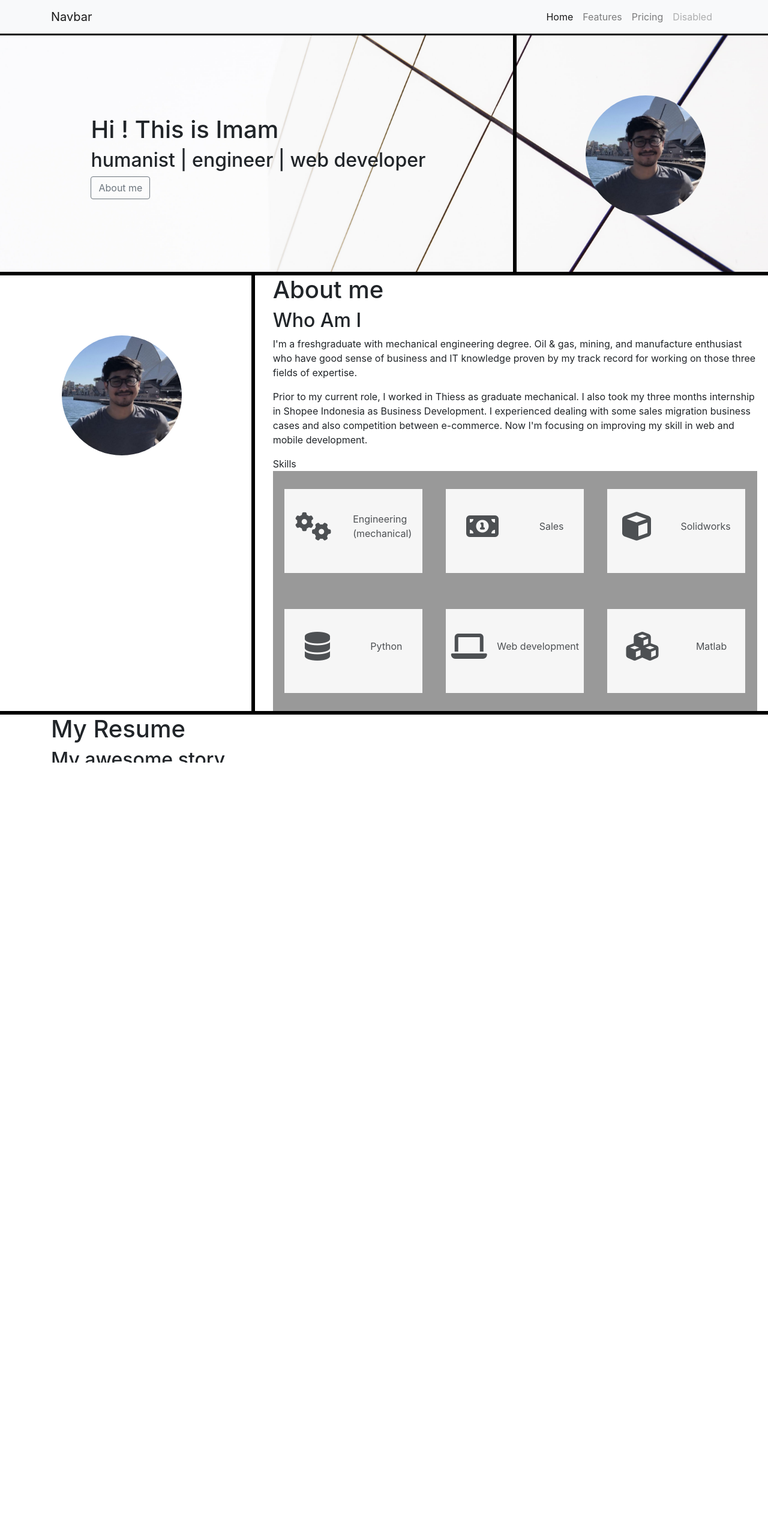
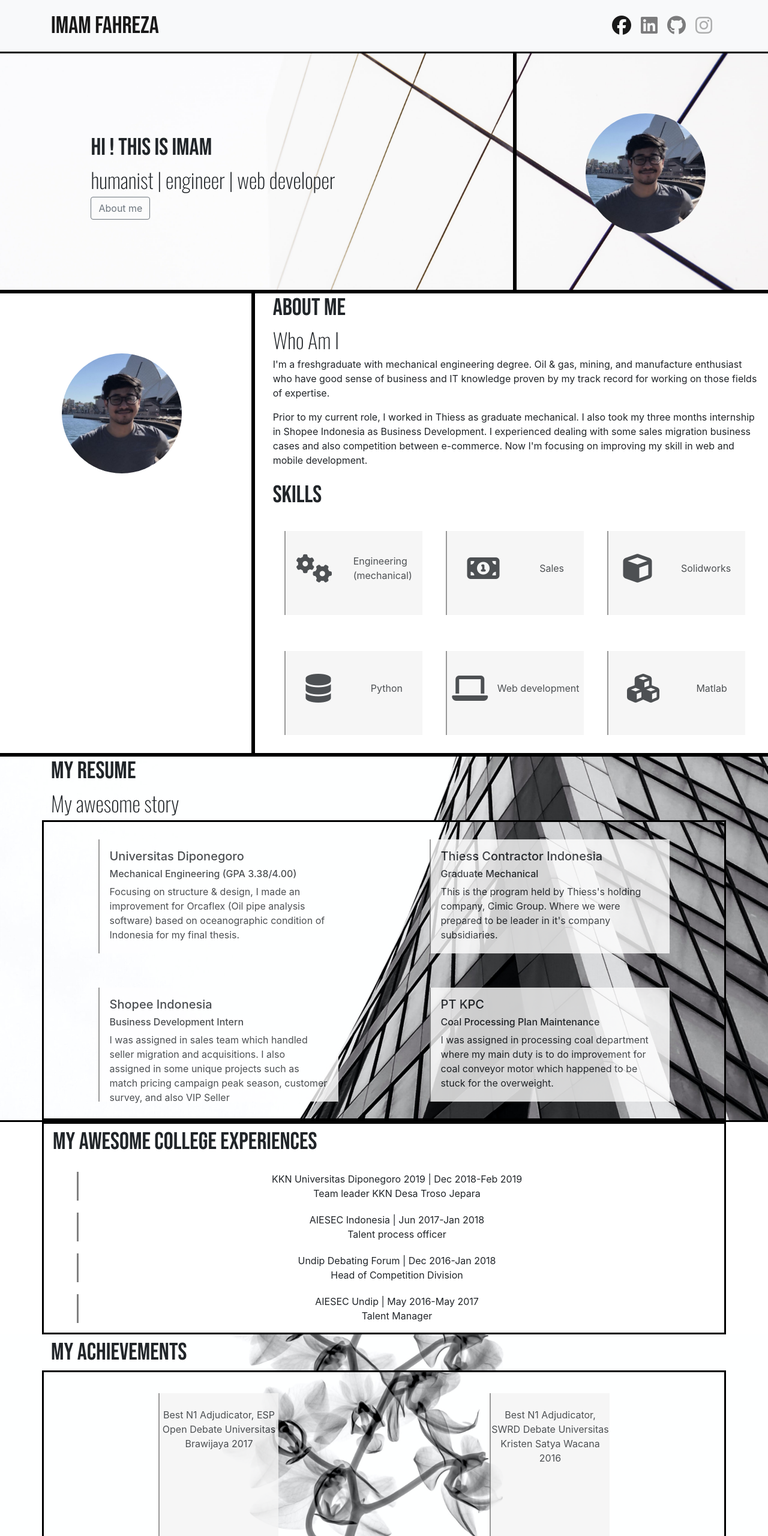
Before and after one commit to imamfahr/CV-online, a plain HTML site: page index.html in a window 1280 px wide. Shown: the top 2560 px of the page at 60% size. Drawn offline with nearby package versions, Linux system fonts and the light colour scheme.

```diff
--- a/index.html
+++ b/index.html
@@ -18,12 +18,15 @@
     <script src="https://use.fontawesome.com/ba840f2e53.js"></script>
     <link rel="stylesheet" href="style.css" />
     <title>Hello, world!</title>
+
+    <!-- font link -->
+    <link href="https://fonts.googleapis.com/css2?family=Bebas+Neue&family=Oswald:wght@200&display=swap" rel="stylesheet">
   </head>
   <body>
     <!-- navbar -->
     <nav class="navbar navbar-expand-lg navbar-light bg-light">
       <div class="container">
-        <a class="navbar-brand" href="#">Navbar</a>
+        <a class="navbar-brand font-sizing-title" href="#">Imam Fahreza</a>
         <button
           class="navbar-toggler"
           type="button"
@@ -39,16 +42,21 @@
         <div class="collapse navbar-collapse" id="navbarNavAltMarkup">
           <div class="navbar-nav ml-auto">
             <a class="nav-link active" href="#"
-              >Home <span class="sr-only">(current)</span></a
+              ><i class="fa fa-2x fa-facebook-official" aria-hidden="true"></i> <span class="sr-only">(current)</span></a
             >
-            <a class="nav-link" href="#">Features</a>
-            <a class="nav-link" href="#">Pricing</a>
+            <a class="nav-link" href="#">
+              <i class="fa fa-2x fa-linkedin-square" aria-hidden="true"></i>
+            </a>
+            <a class="nav-link" href="#">
+              <i class="fa fa-2x fa-github" aria-hidden="true"></i>
+            </a>
             <a
               class="nav-link disabled"
               href="#"
               tabindex="-1"
               aria-disabled="true"
-              >Disabled</a
+              >
+              <i class="fa fa-2x fa-instagram" aria-hidden="true"></i></a
             >
           </div>
         </div>
@@ -59,8 +67,8 @@
     <div class="row header-img">
       <div class="col-sm-8 header-left">
         <div class="container text-header">
-          <h1>Hi ! This is Imam</h1>
-          <h2>humanist | engineer | web developer</h2>
+          <h1 class="font-sizing-title">Hi ! This is Imam</h1>
+          <h2 class="font-sizing-subtitle">humanist | engineer | web developer</h2>
           <button type="button about-me" class="btn btn-outline-secondary">
             About me
           </button>
@@ -78,13 +86,13 @@
       </div>
       <div class="col-sm-8 header-left">
         <div class="container">
-          <h1>About me</h1>
-          <h2>Who Am I</h2>
+          <h1 class="font-sizing-title">About me</h1>
+          <h2 class="font-sizing-subtitle">Who Am I</h2>
           <p>
             I'm a freshgraduate with mechanical engineering degree. Oil & gas,
             mining, and manufacture enthusiast who have good sense of business
             and IT knowledge proven by my track record for working on those
-            three fields of expertise.
+            fields of expertise.
           </p>
           <p>
             Prior to my current role, I worked in Thiess as graduate mechanical.
@@ -94,7 +102,7 @@
             Now I'm focusing on improving my skill in web and mobile
             development.
           </p>
-          <div>Skills</div>
+          <div class="font-sizing-title">Skills</div>
         </div>
         <div class="container">
           <div class="box-skill">
@@ -140,15 +148,15 @@
     </div>
     <!-- end of background -->
     <!-- experience -->
-    <div class="row resume header-left">
+    <div class="row resume header-left background-paralax1">
       <div class="container">
         <div class="col-sm12">
-          <h1>My Resume</h1>
-          <h2>My awesome story</h2>
+          <h1 class="font-sizing-title">My Resume</h1>
+          <h2 class="font-sizing-subtitle">My awesome story</h2>
         </div>
       </div>
 
-      <div class="container header-left resume-list">
+      <div class="container header-left resume-list background-paralax1">
         <div class="box-inside-resume">
           <h5 class="resume-title">Universitas Diponegoro</h5>
           <h6 class="resume-sub-title">
@@ -156,7 +164,7 @@
           </h6>
           <p>
             Focusing on structure & design, I made an improvement for Orcaflex
-            (Oil pipe analysis) based on oceanographic condition of Indonesia
+            (Oil pipe analysis software) based on oceanographic condition of Indonesia
             for my final thesis.
           </p>
         </div>
@@ -198,7 +206,7 @@
     <!-- organizational experience -->
     <div class="row background-paralax-1">
       <div class="container header-left">
-        <div style="text-align: left; font-size: 40px;">
+        <div class="font-sizing-title" style="text-align: left; font-size: 40px;">
           My awesome college experiences
         </div>
         <ul style="list-style: none;">
@@ -237,12 +245,12 @@
     </div>
     <!-- end of organizational experience -->
     <!-- achievement -->
-    <div class="row">
+      <div class="row background-paralax2">
         <div class="container">
-        <div style="text-align: left; font-size: 40px;">My achievements</div>
+          <div class="font-sizing-title" style="text-align: left; font-size: 40px;">My achievements</div>
         </div>
       </div>
-    <div class="row">
+      <div class="row background-paralax2">
         <div class="container achievement header-left">
           <div class="box-achievement">
             <img
@@ -265,11 +273,12 @@
           </div>
         </div>
       </div>
+    </div>
     <!-- end of achievement -->
     <!-- keep in touch -->
     <div class="row header-left">
       <div class="container header-left">
-        <div class="row header-left">Keep in touch with me</div>
+        <div class="row header-left font-sizing-title">Keep in touch with me</div>
         <div class="row header-left">
           <div class="col-sm-8 header-left">
             <form>
@@ -309,25 +318,25 @@
             </form>
           </div>
           <div class="col-sm-4 header-left contact-holder">
-            <div class="contact-box header-left">
+            <div class="contact-box">
               <p>
                 Location<br />
                 Kalimantan Timur
               </p>
             </div>
-            <div class="contact-box header-left">
+            <div class="contact-box">
               <p>
                 Email<br />
                 imamfahr@gmail.com
               </p>
             </div>
-            <div class="contact-box header-left">
+            <div class="contact-box">
               <p>
                 Phone<br />
                 08115530***
               </p>
             </div>
-            <div class="contact-box header-left">
+            <div class="contact-box">
               <p>
                 Website<br />
                 imamf.netlify.com
--- a/style.css
+++ b/style.css
@@ -1,4 +1,4 @@
-.header-img{
+.header-img {
   height: 400px;
   background-image: url(./image/header.jpg);
   background-attachment: fixed;
@@ -7,7 +7,7 @@
   background-size: cover;
 }
 
-.img-avatar{
+.img-avatar {
   border-radius: 50%;
   height: 200px;
   width: 200px;
@@ -15,10 +15,10 @@
   margin-left: 100px;
 }
 
-.header-left{
+.header-left {
   border: solid black;
 }
-.header-right{
+.header-right {
   border: solid black;
 }
 
@@ -26,7 +26,7 @@
     height: 400px;
 } */
 
-.text-header{
+.text-header {
   justify-content: center;
   /* Center vertically and horizontally */
   position: absolute;
@@ -35,50 +35,56 @@
   margin: -25px 0 0 -25px;
 }
 
-.background > .container{
+.background > .container {
   position: absolute;
   top: 20%;
   left: 20%;
-
 }
 
-.box-skill{
+.box-skill {
   width: 850px;
   max-width: 100%;
   max-height: 100%;
   height: 400px;
-    background-color: grey;
+  background-color: white;
   opacity: 80%;
   display: flex;
   flex-wrap: wrap;
   justify-content: space-around;
   align-items: center;
+
 }
 
-.box-inside{
+.box-inside {
   width: 230px;
   height: 140px;
   background-color: whitesmoke;
   display: flex;
   justify-content: space-around;
   align-items: center;
+  border-left: solid 2px gray;
 }
 
-.resume-list{
+.box-inside:hover{
+
+    box-shadow: 0 0 11px rgba(33,33,33,.2);
+}
+
+.resume-list {
   display: flex;
   flex-wrap: wrap;
   justify-content: space-around;
   align-items: center;
   height: 500px;
   background-image: url(./image/parralax1.jpg);
-
 }
 
-
-.box-inside-resume{
+.box-inside-resume {
   width: 400px;
   height: 190px;
-    background-color: gray;
+  background-color: white;
+  opacity: 80%;
+  border-left: solid 2px gray;
   position: relative;
   display: flex;
   align-items: self-start;
@@ -87,28 +93,45 @@
 }
 
 
-li{
+.box-inside-resume:hover{
+    transform: scale(1.005);
+    box-shadow: 0 5px 15px rgba(0,0,0,0.3)
+}
+
+li {
   margin-top: 20px;
-    border:1px solid grey;
+  border-left: 3px solid grey;
   text-align: center;
 }
 
-.achievement{
+li:hover{
+    transform: scale(1.005);
+    box-shadow: 0 5px 15px rgba(0,0,0,0.3)
+}
+
+.achievement {
   height: 350px;
   display: flex;
   justify-content: space-around;
 }
 
-.box-achievement{
+
+.box-achievement {
   margin-top: 35px;
-    border:solid black;
+  border-left: gray 2px solid;
+  background-color: whitesmoke;
+  opacity: 80%;
   height: 300px;
   width: 200px;
   text-align: center;
 }
 
+.box-achievement:hover{
+    transform: scale(1.005);
+    box-shadow: 0 5px 15px rgba(0,0,0,0.3)
+}
 
-.contact-box{
+.contact-box {
   width: 200px;
   height: 80px;
   margin-top: 5px;
@@ -116,19 +139,57 @@
   margin-right: auto;
   display: flex;
   align-content: center;
+  border-left: solid 3px gray;
   /* justify-content: space-around; */
+}
+
+.contact-box:hover{
+    transform: scale(1.005);
+    box-shadow: 0 5px 15px rgba(0,0,0,0.3)
 }
 
 /* background-paralax */
 
-.background-paralax1{
+.background-paralax1 {
   background-image: url(./image/parralax1.jpg);
+  background-attachment: fixed;
+  background-position: center;
+  background-repeat: no-repeat;
+  background-size: cover;
 }
 
-.background-paralax2{
+.background-paralax2 {
   background-image: url(./image/parralax2.jpg);
+  background-attachment: fixed;
+  background-position: center;
+  background-repeat: no-repeat;
+  background-size: cover;
 }
 
-.background-paralax3{
+.background-paralax3 {
   background-image: url(./image/parralax3.jpg);
+  background-attachment: fixed;
+  background-position: center;
+  background-repeat: no-repeat;
+  background-size: cover;
 }
+
+.font-sizing-title{
+    font-size: 40px;
+    font-family: 'Bebas Neue', cursive;
+}
+
+.font-sizing-subtitle{
+    font-size: 35px;
+    font-family: 'Oswald', sans-serif;
+}
+
+.box-hover{
+    height: 200px;
+    width: 200px;
+    background-color: red;
+}
+
+.box-hover:hover{
+    transform: scale(1.5);
+}
```
Also changed, not shown: image/ava2.jpg (added). Lines whose indentation alone changed are shown as unchanged.
